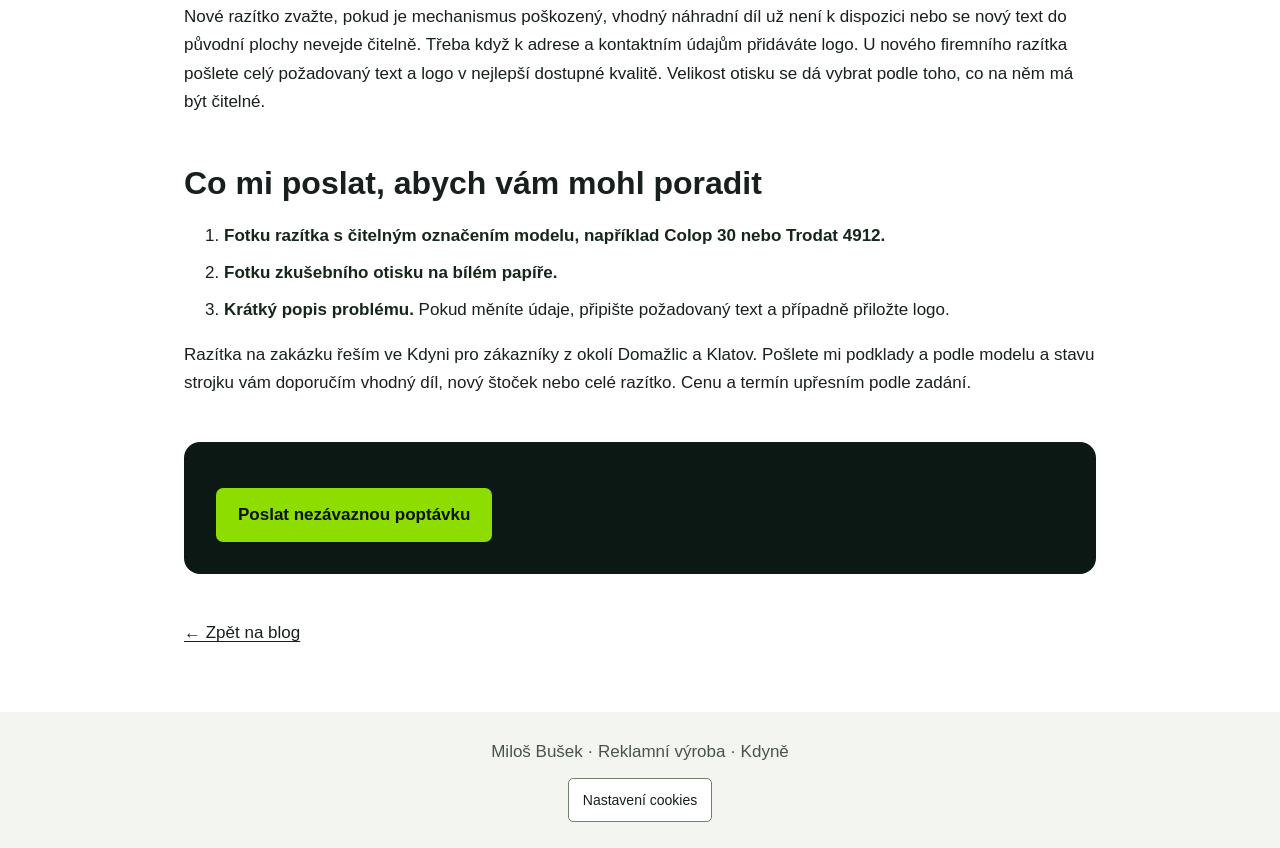
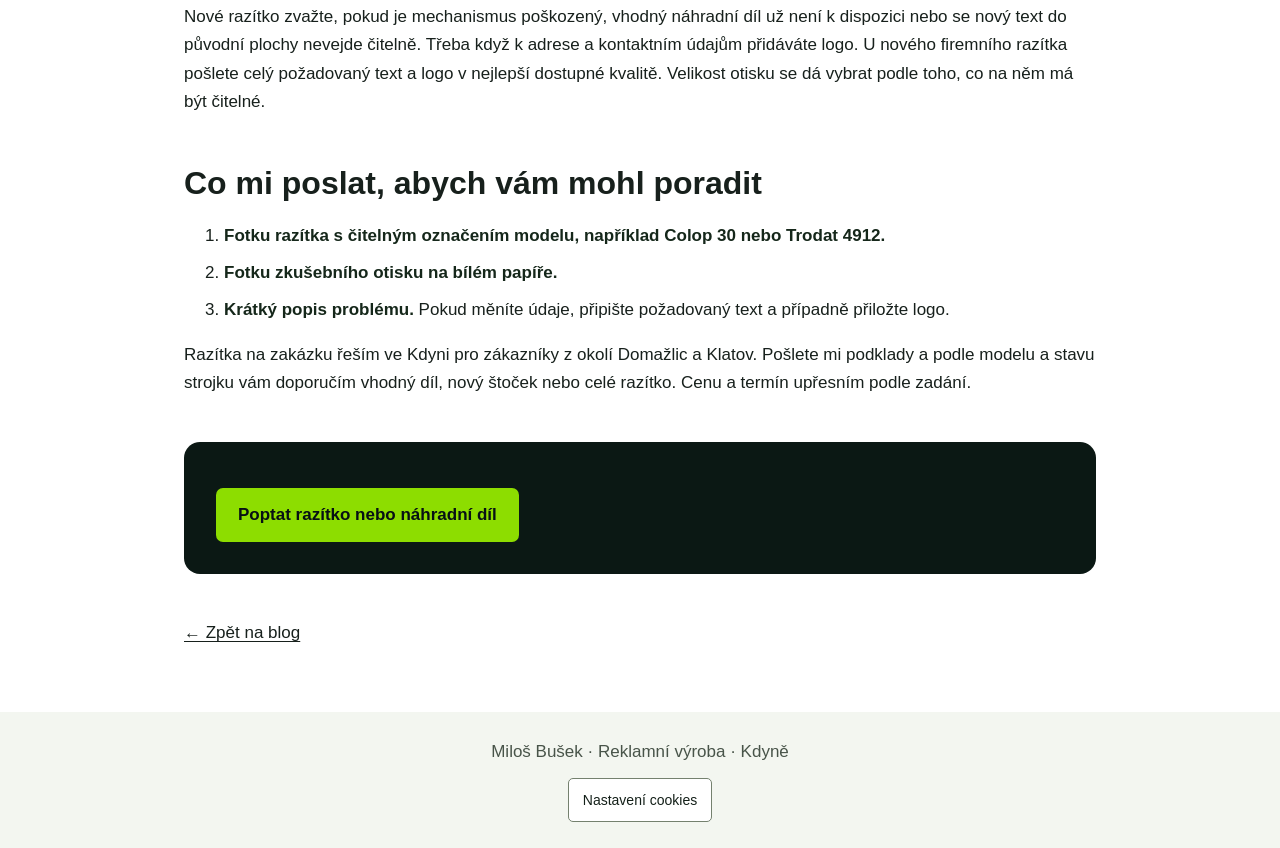
Before and after one commit to milosbusek/mb-web, a plain HTML site: page blog/razitko-spatne-tiskne/index.html in a window 1280 px wide. Shown: the part 2604-3452 px from the top of the page. Drawn offline with Linux system fonts and the light colour scheme.

Commit message:
Odkázat z článku na poptávku razítek

```diff
--- a/blog/razitko-spatne-tiskne/index.html
+++ b/blog/razitko-spatne-tiskne/index.html
@@ -109,6 +109,6 @@
 <li><strong>Krátký popis problému.</strong> Pokud měníte údaje, připište požadovaný text a případně přiložte logo.</li>
 </ol>
 <p>Razítka na zakázku řeším ve Kdyni pro zákazníky z okolí Domažlic a Klatov. Pošlete mi podklady a podle modelu a stavu strojku vám doporučím vhodný díl, nový štoček nebo celé razítko. Cenu a termín upřesním podle zadání.</p>
-<p class="cta"><a href="/poptavka/">Poslat nezávaznou poptávku</a></p>
+<p class="cta"><a href="/poptavka/?sluzba=razitka">Poptat razítko nebo náhradní díl</a></p>
 
 <p><a href="/blog/">← Zpět na blog</a></p></article></main><footer>Miloš Bušek · Reklamní výroba · Kdyně</footer></body></html>
```
